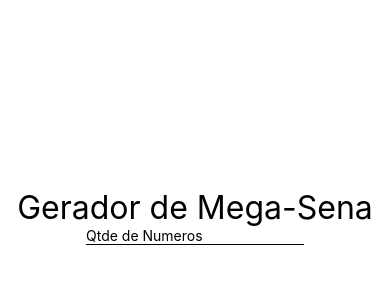
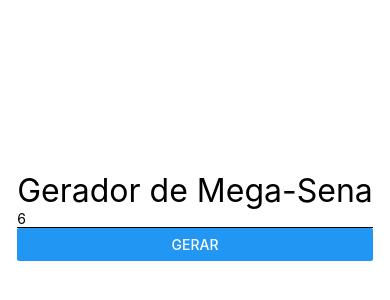
Before and after one commit to jvictordev7/Curso-React-Native, a React Native app in the folder exercicios/: screen / in a window 390 px wide. Shown: the part 206-506 px from the top of the page. Built offline with nearby package versions, Linux system fonts and the light colour scheme.

Commit message:
Componentes Mega-Sena 01

```diff
--- a/exercicios/src/App.js
+++ b/exercicios/src/App.js
@@ -29,7 +29,7 @@
 
 export default () => (
   <SafeAreaView style={style.App}>
-    <Mega qtdeNumero={12} />
+    <Mega qtdeNumero={6} />
 
 
       {/*
--- a/exercicios/src/components/mega/Mega.js
+++ b/exercicios/src/components/mega/Mega.js
@@ -1,32 +1,53 @@
 import React, { Component } from 'react';
-import { Text, TextInput } from 'react-native';
+import { Button, Text, TextInput, View } from 'react-native';
 import Estilo from '../estilo';
 
 export default class Mega extends Component {
 
     state = {
-        qtdeNumeros: this.props.qtdeNumeros
+        qtdeNumeros: this.props.qtdeNumeros || 6, // Valor padrão caso não seja passado via props
+        numeros: []
     }
 
-    alterrarQtdeNumero = (qtde) => {
-        this.setState({ qtdeNumeros: qtde })
+    alterarQtdeNumero = (qtde) => {
+        const qtdeNumeros = parseInt(qtde);
+        this.setState({ qtdeNumeros });
+    }
+
+    gerarNumeroNaoContido = nums => {
+        const novo = parseInt(Math.random() * 60) + 1;
+        return nums.includes(novo) ? this.gerarNumeroNaoContido(nums) : novo;
+    }
+
+    gerarNumeros = () => {
+        const numeros = Array(this.state.qtdeNumeros)
+            .fill()
+            .reduce(n => [...n, this.gerarNumeroNaoContido(n)], [])
+            .sort((a, b) => a - b);
+        this.setState({ numeros });
     }
 
     render() {
         return (
-            <>
+            <View>
                 <Text style={Estilo.txtG}>
                     Gerador de Mega-Sena
-                    {this.state.qtdeNumeros}
                 </Text>
                 <TextInput
-                keyboardType={'numeric'} //TECLADO NUMERICO
-                style={{borderBottomWidth: 1}}
+                    keyboardType={'numeric'} // TECLADO NUMERICO
+                    style={{borderBottomWidth: 1}}
                     placeholder='Qtde de Numeros'
-                    value={this.state.qtdeNumero}
-                    onChangeText={this.alterrarQtdeNumero }
+                    value={`${this.state.qtdeNumeros}`}
+                    onChangeText={this.alterarQtdeNumero}
                 />
-            </>
-        )
+                <Button
+                    title='Gerar'
+                    onPress={this.gerarNumeros}
+                />
+                <Text>
+                    {this.state.numeros.join(', ')}
+                </Text>
+            </View>
+        );
     }
 }
```
